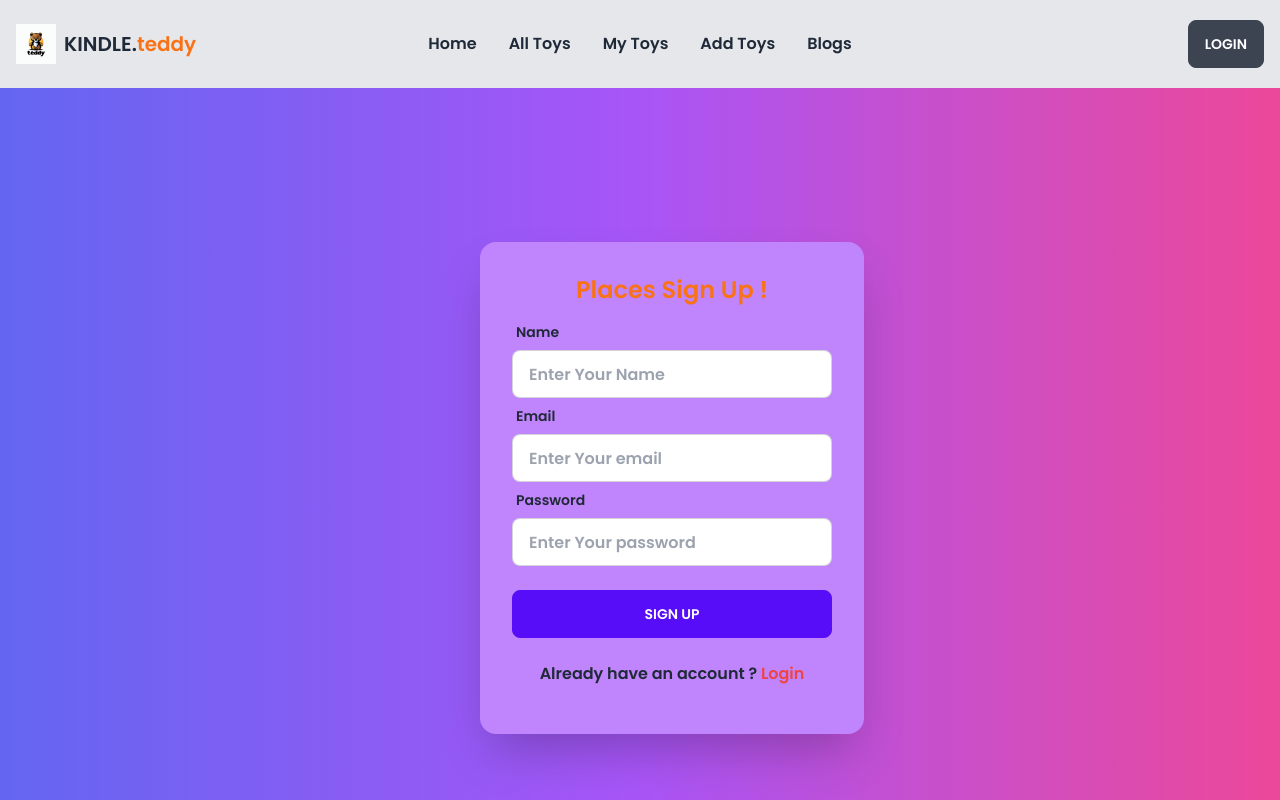
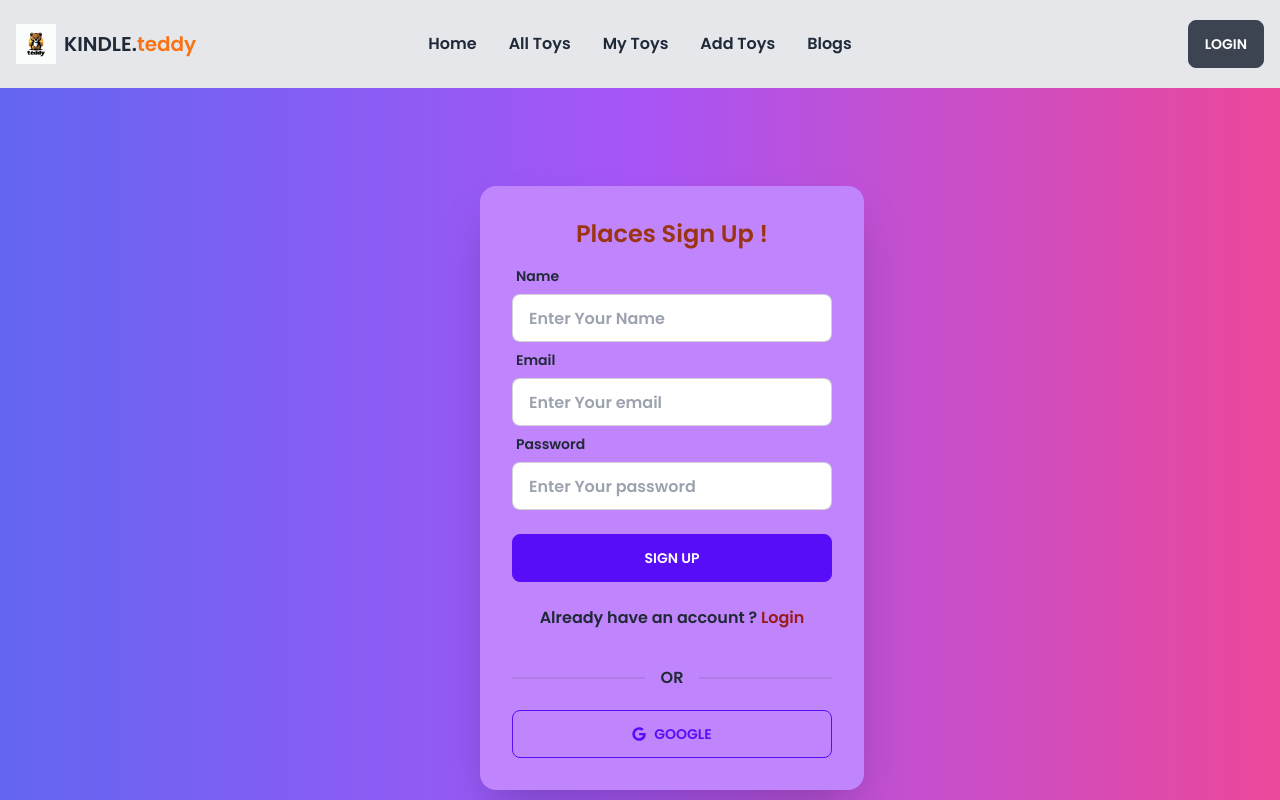
Before and after one commit to sabuj0143/toy-teddy-bear, a React (Vite) app: page /register in a window 1280 px wide. Shown: the top 800 px of the page. Built offline with nearby package versions, Linux system fonts and the light colour scheme.

Commit message:
Register route added

```diff
--- a/src/components/Login/Login.jsx
+++ b/src/components/Login/Login.jsx
@@ -1,4 +1,5 @@
 import React from 'react';
+import { FaGoogle } from 'react-icons/fa';
 import { Link } from 'react-router-dom';
 
 const Login = () => {
@@ -9,7 +10,7 @@ const Login = () => {
                 </div>
                 <div className="card flex-shrink-0 w-full max-w-sm shadow-2xl bg-purple-400">
                     <div className="card-body">
-                        <h1 className="text-2xl font-bold text-orange-500 text-center">Places Login !</h1>
+                        <h1 className="text-2xl font-bold text-orange-800 text-center">Places Login !</h1>
                         <form >
                             <div className="form-control">
                                 <label className="label">
@@ -27,8 +28,11 @@ const Login = () => {
                                 <input className="btn btn-primary" type="submit" value="Login" />
                             </div>
                         </form>
-                        <p className='text-center my-4'>New to Kindle Teddy ?<Link className='text-red-500 font-semibold'
+                        <p className='text-center my-4'>New to Kindle Teddy ?<Link className='text-red-800 font-semibold'
                             to="/register"> Register</Link></p>
+                        <div className="divider">OR</div>
+
+                        <button className='btn btn-outline btn-primary flex items-center space-x-2'> <FaGoogle /> <span> Google</span> </button>
                     </div>
                 </div>
             </div>
--- a/src/components/Register/Register.jsx
+++ b/src/components/Register/Register.jsx
@@ -1,7 +1,9 @@
 import React from 'react';
+import { FaGoogle } from 'react-icons/fa';
 import { Link } from 'react-router-dom';
 
 const Register = () => {
+
     return (
         <>
             <div className="hero min-h-screen bg-gradient-to-r from-indigo-500 via-purple-500 to-pink-500">
@@ -10,7 +12,7 @@ const Register = () => {
                     </div>
                     <div className="card flex-shrink-0 w-full max-w-sm shadow-2xl bg-purple-400">
                         <div className="card-body">
-                            <h1 className="text-2xl font-bold text-orange-500 text-center">Places Sign Up !</h1>
+                            <h1 className="text-2xl font-bold text-orange-800 text-center">Places Sign Up !</h1>
                             <form>
                                 <div className="form-control">
                                     <label className="label">
@@ -34,7 +36,11 @@ const Register = () => {
                                     <input className="btn btn-primary" type="submit" value="Sign Up" />
                                 </div>
                             </form>
-                            <p className='text-center my-4'>Already have an account ? <Link className='text-red-500 font-semibold' to="/login"> Login</Link></p>
+                            <p className='text-center my-4'>Already have an account ? <Link className='text-red-800 font-semibold' to="/login"> Login</Link></p>
+                            <div className="divider">OR</div>
+
+                                <button className='btn btn-outline btn-primary flex items-center space-x-2'> <FaGoogle /> <span> Google</span> </button>
+
                         </div>
                     </div>
                 </div>
```
